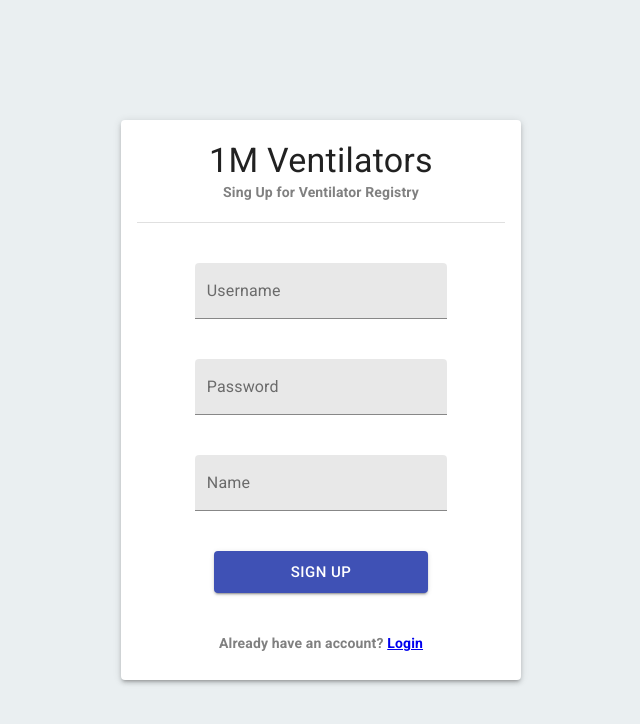
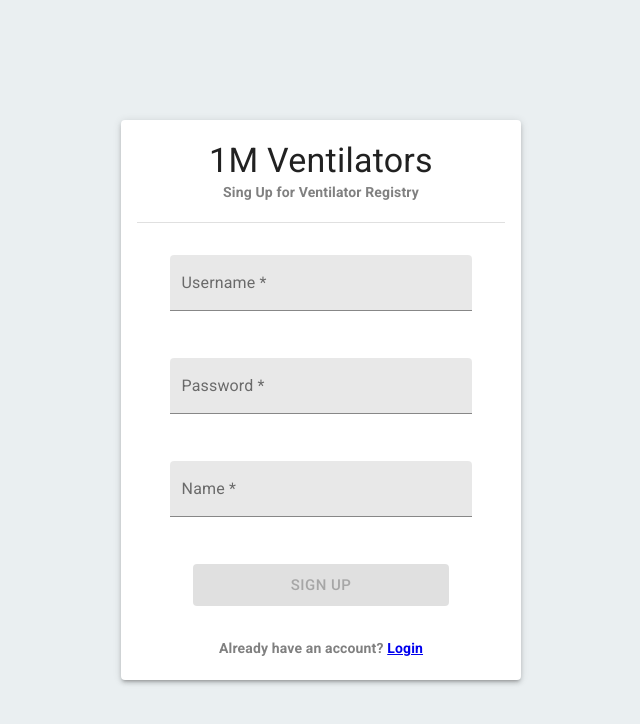
Before and after one commit to ventilator-registry/frontend, a React (Create React App) app: page /signup in a window 1280 px wide. Shown: the top 724 px of the page, without its empty margins (319-959 px from the left). Built offline with nearby package versions, Linux system fonts and the light colour scheme.

Commit message:
validation fixed on singup

```diff
--- a/src/components/login/Login.js
+++ b/src/components/login/Login.js
@@ -73,22 +73,6 @@ export default function Login(props) {
         });
     }, [users, formSchema]);
 
-
-    const login = () => {
-        axiosWithAuth()
-            .post('/auth/login', users)
-            .then(res => {
-                localStorage.setItem('token', res.data.token);
-                localStorage.setItem('id', res.data.users_id);
-                localStorage.setItem('name', res.data.name)
-                props.history.push(`/dashboard/${res.data.users_id}`);
-            })
-            .catch(err => {
-                alert("There's been a problem with your login, please check your details and try again.")
-                console.log(err)
-            })
-    }
-
     const handleChange = e => {
         e.persist();
 
@@ -116,6 +100,21 @@ export default function Login(props) {
             ...users,
             [e.target.name]: e.target.value
         })
+    }
+
+    const login = () => {
+        axiosWithAuth()
+            .post('/auth/login', users)
+            .then(res => {
+                localStorage.setItem('token', res.data.token);
+                localStorage.setItem('id', res.data.users_id);
+                localStorage.setItem('name', res.data.name)
+                props.history.push(`/dashboard/${res.data.users_id}`);
+            })
+            .catch(err => {
+                alert("There's been a problem with your login, please check your details and try again.")
+                console.log(err)
+            })
     }
 
     const usernameErr = errors.username.length > 0;
--- a/src/components/login/Signup.js
+++ b/src/components/login/Signup.js
@@ -4,8 +4,9 @@ import Paper from '@material-ui/core/Paper';
 import { makeStyles } from '@material-ui/core/styles';
 import TextField from '@material-ui/core/TextField';
 import Typography from '@material-ui/core/Typography';
-import React, { useState } from 'react';
+import React, { useState, useEffect } from 'react';
 import { Link } from 'react-router-dom';
+import * as yup from 'yup';
 import { axiosWithAuth } from '../../utils/axiosWithAuth';
 
 const useStyles = makeStyles((theme) => ({
@@ -23,11 +24,14 @@ const useStyles = makeStyles((theme) => ({
         },
 
     },
-    input: {
+    form: {
+        display: 'flex',
+        flexDirection: 'column',
+        alignItems: 'center',
         margin: '20px 0',
         '& > *': {
-            margin: theme.spacing(2.5),
-            width: '25ch',
+            margin: theme.spacing(1.5),
+            width: '30ch',
         },
     },
     top_section: {
@@ -35,6 +39,12 @@ const useStyles = makeStyles((theme) => ({
         display: 'flex',
         flexDirection: 'column',
         justifyContent: 'space-between'
+    },
+    textField: {
+        '& p': {
+            marginLeft: 0,
+            marginRight: 0,
+        }
     }
 }));
 
@@ -47,7 +57,52 @@ export default function Signup(props) {
         name: ''
     });
 
+    const [errors, setErrors] = useState({ username: '', password: '', name: '' });
+
+    const [buttonDisabled, setButtonDisabled] = useState(true);
+
+    const formSchema = yup.object().shape({
+        username: yup
+            .string()
+            .required("Username is required."),
+        password: yup
+            .string()
+            .min(6, "Passwords must be at least 6 characters long.")
+            .required("Password is required."),
+        name: yup
+            .string()
+            .required("Name is required.")
+    });
+
+    useEffect(() => {
+        formSchema.isValid(users).then(valid => {
+            setButtonDisabled(!valid);
+        });
+    }, [users, formSchema]);
+
     const handleChange = e => {
+        e.persist();
+
+        yup
+            .reach(formSchema, e.target.name)
+            //we can then run validate using the value
+            .validate(e.target.value)
+            // if the validation is successful, we can clear the error message
+            .then(valid => {
+                setErrors({
+                    ...errors,
+                    [e.target.name]: ""
+                });
+            })
+            /* if the validation is unsuccessful, we can set the error message to the message
+              returned from yup (that we created in our schema) */
+            .catch(err => {
+                setErrors({
+                    ...errors,
+                    [e.target.name]: err.errors[0]
+                });
+            });
+
         setUsers({
             ...users,
             [e.target.name]: e.target.value
@@ -67,6 +122,10 @@ export default function Signup(props) {
             })
     }
 
+    const usernameErr = errors.username.length > 0;
+    const passErr = errors.password.length > 0;
+    const nameErr = errors.name.length > 0;
+
     return (
         <div className={classes.root}>
             <Paper elevation={3} className={classes.paper}>
@@ -79,30 +138,42 @@ export default function Signup(props) {
                     </Typography>
                 </div>
                 <Divider variant="middle" />
-                <form className={classes.input}>
+                <form className={classes.form}>
                     <TextField
+                        className={classes.textField}
                         id="filled-username"
                         variant="filled"
                         name="username"
-                        label="Username"
+                        label="Username *"
                         onChange={handleChange}
-                        value={users.username} />
+                        value={users.username}
+                        helperText={usernameErr ? `${errors.username}` : " "}
+                        error={usernameErr}
+                    />
                     <TextField
+                        className={classes.textField}
                         id="filled-password"
                         variant="filled"
                         name="password"
-                        label="Password"
+                        label="Password *"
                         type="password"
                         onChange={handleChange}
-                        value={users.password} />
+                        value={users.password}
+                        helperText={passErr ? `${errors.password}` : " "}
+                        error={passErr}
+                    />
                     <TextField
+                        className={classes.textField}
                         id="filled-name"
                         variant="filled"
                         name="name"
-                        label="Name"
+                        label="Name *"
                         onChange={handleChange}
-                        value={users.name} />
-                    <Button variant="contained" color="primary" size="large" onClick={() => signup()}>
+                        value={users.name}
+                        helperText={nameErr ? `${errors.name}` : " "}
+                        error={nameErr}
+                    />
+                    <Button disabled={buttonDisabled} variant="contained" color="primary" size="large" onClick={() => signup()}>
                         Sign Up
                     </Button>
                 </form>
```
